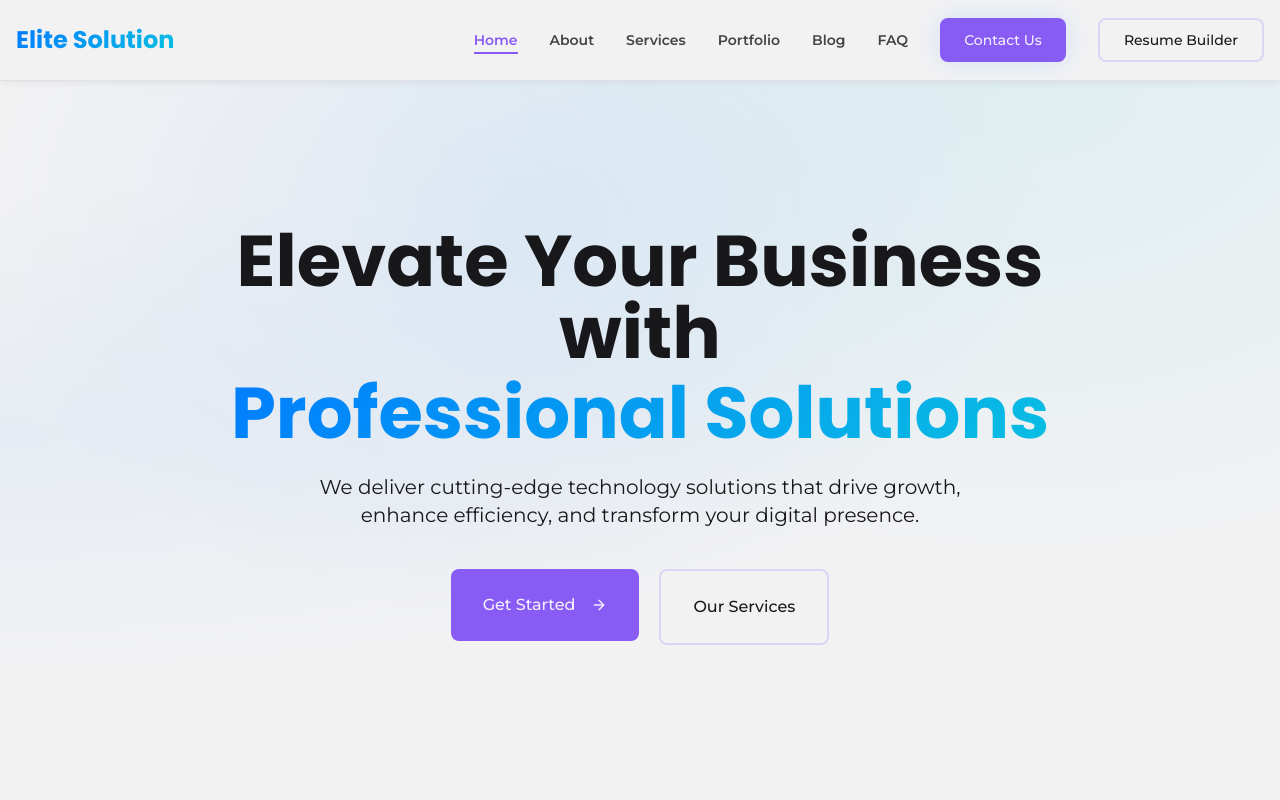
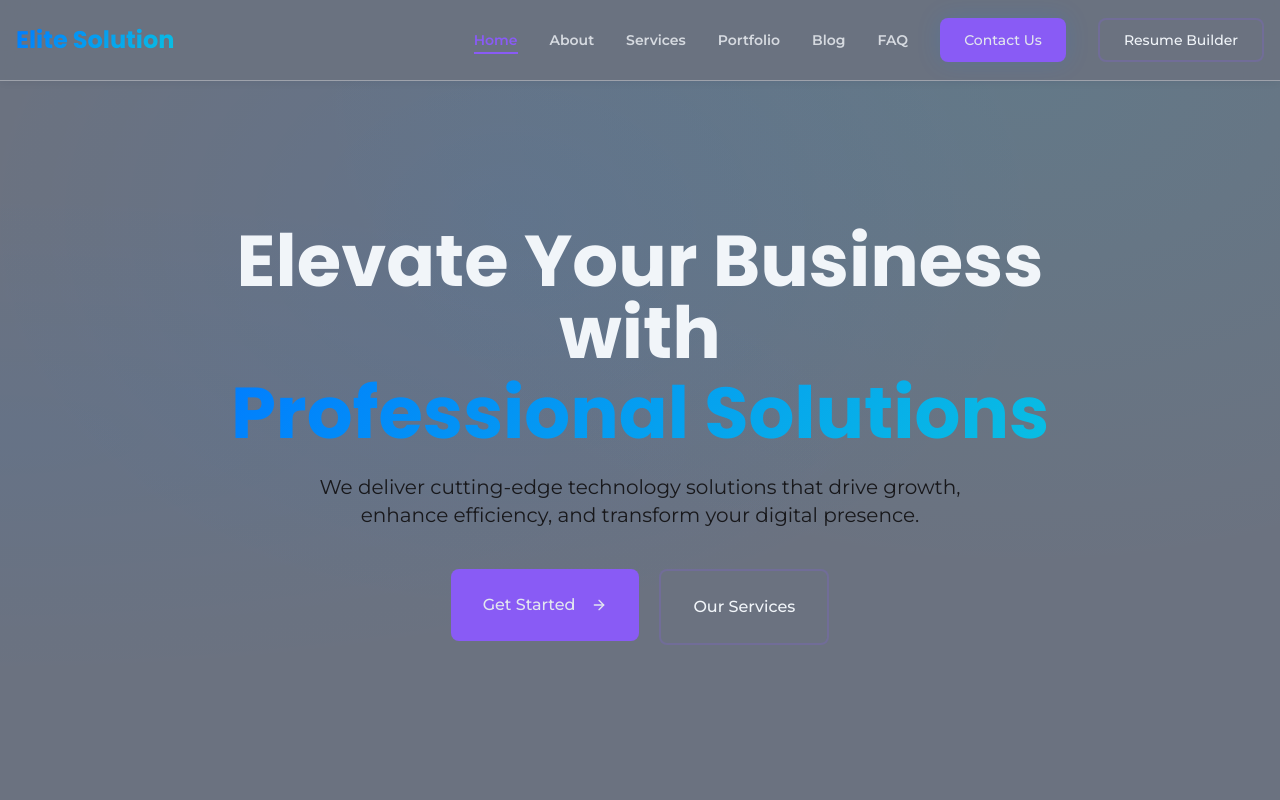
Before and after one commit to HusbanTech12/next-resume-wizard, a React (Vite) app: page / in a window 1280 px wide. Shown: the top 800 px of the page. Built offline with nearby package versions, Linux system fonts and the light colour scheme; the HTML template or start-up script is replaced by a standard one.

Commit message:
Manually updated project theme
Applied theme in Lovable

```diff
--- a/src/index.css
+++ b/src/index.css
@@ -1,6 +1,9 @@
 @import url("https://fonts.googleapis.com/css2?family=Montserrat:wght@400;500;600;700&display=swap");
 @import url("https://fonts.googleapis.com/css2?family=Cormorant+Garamond:wght@400;500;600;700&display=swap");
 @import url("https://fonts.googleapis.com/css2?family=IBM+Plex+Mono:wght@400;700&display=swap");
+@import url("https://fonts.googleapis.com/css2?family=Montserrat&display=swap");
+@import url("https://fonts.googleapis.com/css2?family=Cormorant+Garamond&display=swap");
+@import url("https://fonts.googleapis.com/css2?family=IBM+Plex+Mono&display=swap");
 @tailwind base;
 @tailwind components;
 @tailwind utilities;
@@ -11,8 +14,8 @@ All colors MUST be HSL.
 
 @layer base {
   :root {
-    --background: 240 4% 95%;
-    --foreground: 240 5% 10%;
+    --background: 220 8.9362% 46.0784%;
+    --foreground: 210 40% 96.0784%;
 
     --card: 0 0% 98%;
     --card-foreground: 240 5% 10%;
@@ -21,7 +24,7 @@ All colors MUST be HSL.
     --popover-foreground: 240 5% 10%;
 
     --primary: 258 89% 66%;
-    --primary-foreground: 250 100% 97%;
+    --primary-foreground: 222 28.8889% 91.1765%;
 
     --secondary: 240 5% 33%;
     --secondary-foreground: 0 0% 98%;
--- a/tailwind.config.ts
+++ b/tailwind.config.ts
@@ -18,14 +18,11 @@ export default {
   				'Montserrat',
   				'ui-sans-serif',
   				'system-ui',
-  				'-apple-system',
-  				'BlinkMacSystemFont',
-  				'Segoe UI',
-  				'Roboto',
-  				'Helvetica Neue',
-  				'Arial',
-  				'Noto Sans',
-  				'sans-serif'
+  				'sans-serif',
+  				'Apple Color Emoji',
+  				'Segoe UI Emoji',
+  				'Segoe UI Symbol',
+  				'Noto Color Emoji'
   			],
   			heading: [
   				'Poppins',
```
